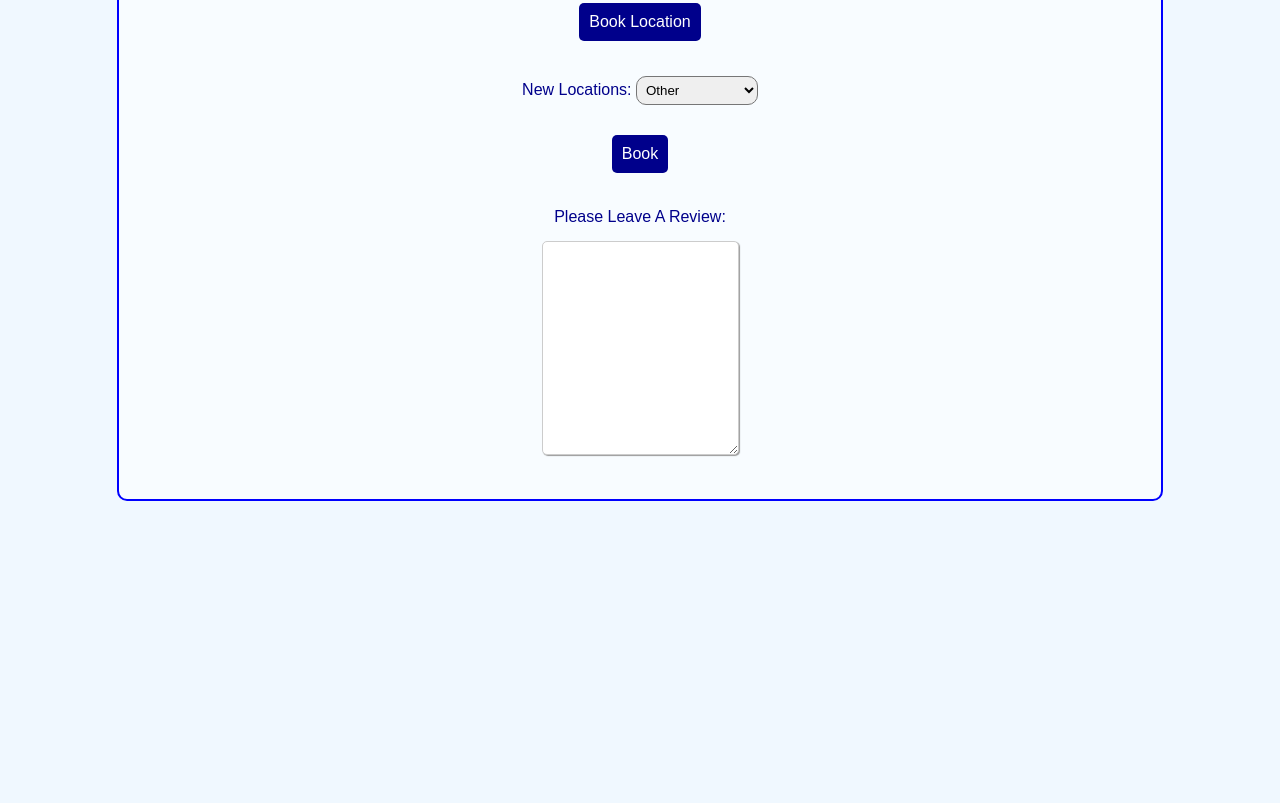
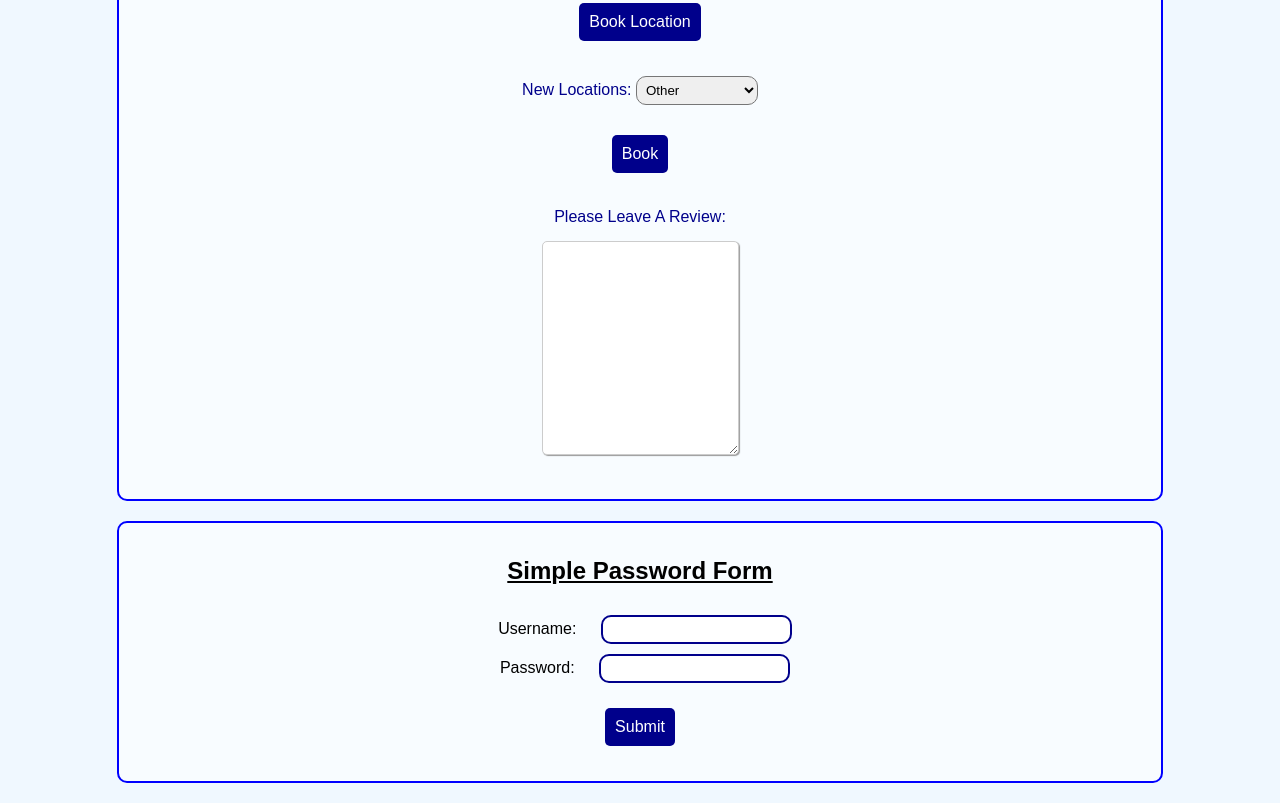
Before and after one commit to joshm-codes/HTML-Forms-Practice, a plain HTML site: page index.html in a window 1280 px wide. Shown: the part 1073-1876 px from the top of the page. Before the commit the page ends 1594 px from the top, so only its background shows below. Drawn offline with Linux system fonts and the light colour scheme.

Commit message:
Added password form with css styles

```diff
--- a/index.html
+++ b/index.html
@@ -107,6 +107,21 @@
 
     </div>
 
+    <div id="passWordForm">
+        <h2>Simple Password Form</h2>
+        <form action="myActionForm">
+            <label for="uname">Username:</label>
+            <input type="text" id="uname" name="username">
+            <br>
+            <label for="pwd">Password:</label>
+            <input type="password" id="pwd" name="password">
+            <br>
+            <button type="submit">Submit</button>
+        </form>
+
+    </div>
+
+
 
 
 </body>
--- a/styles.css
+++ b/styles.css
@@ -6,7 +6,7 @@ h1,h2{
     text-align: center;
     text-decoration: underline;
 }
-#firstForm,#secondForm{
+#firstForm,#secondForm, #passWordForm{
     border: 2px solid blue;
     margin: 20px auto;
     padding: 15px;
@@ -87,3 +87,13 @@ textarea{
     display:block;
     margin-bottom: 15px;
 }
+
+#passWordForm label{
+    padding: 15px;
+}
+#passWordForm input{
+    margin: 5px;
+}
+#passWordForm button{
+    margin-top: 20px;
+}
```
